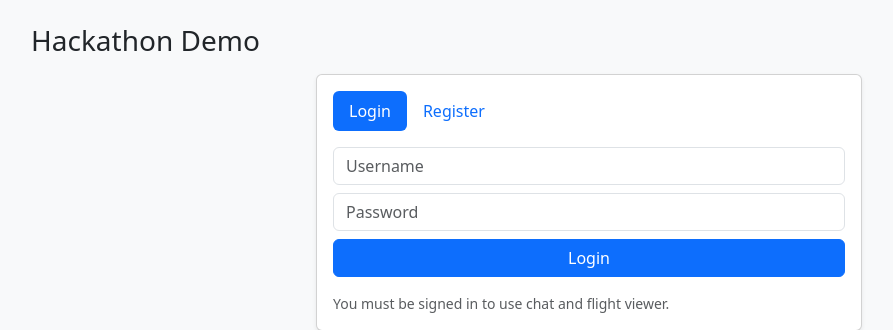
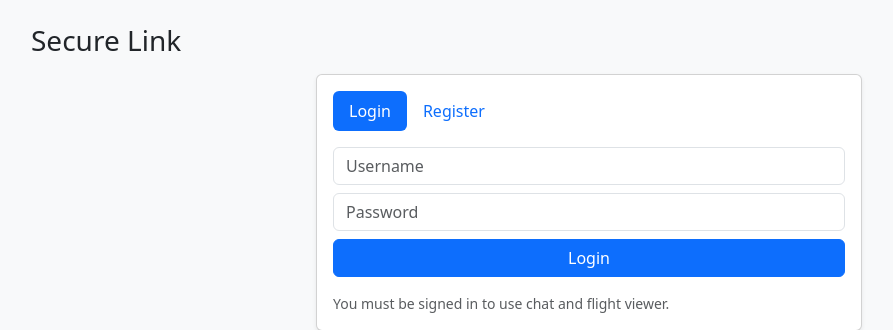
Before and after one commit to Justintimefordinner/RTX-Hackathon-2025, a Flask app: page / in a window 1280 px wide. Shown: the top 330 px of the page, without its empty margins (51-944 px from the left). Run offline with Flask 3, Linux system fonts and the light colour scheme.

Commit message:
Change title

```diff
--- a/templates/index.html
+++ b/templates/index.html
@@ -15,7 +15,7 @@
 <div class="container py-4">
 
   <nav class="d-flex justify-content-between align-items-center mb-3">
-    <h1 class="h3 mb-0">Hackathon Demo</h1>
+    <h1 class="h3 mb-0">Secure Link</h1>
     {% if current_user.is_authenticated %}
       <div class="d-flex align-items-center gap-3">
         <span class="text-muted">Signed in as <strong>{{ current_user.username }}</strong></span>
```
